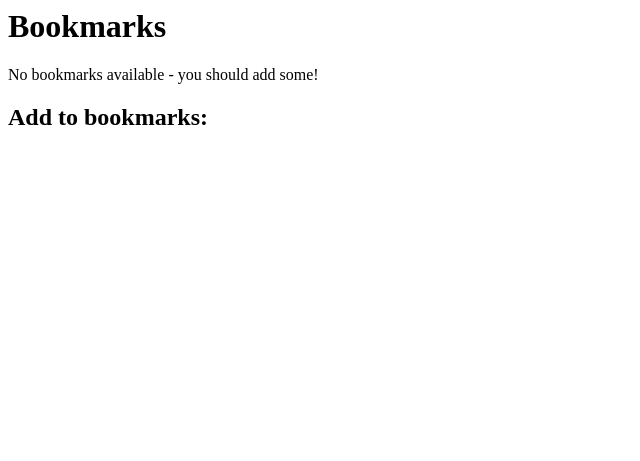
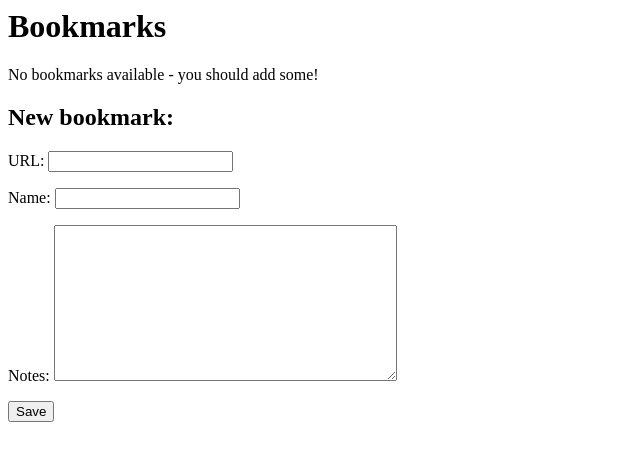
Before and after one commit to adamfetters/djorg, a Django app: page /bookmarks/ in a window 1280 px wide. Shown: the top 461 px of the page, without its empty margins (0-640 px from the left). Run offline with Django 3.2, Linux system fonts and the light colour scheme; data that the repository does not hold is empty.

Commit message:
Displaying unstyled form on bookmarks page

```diff
--- a/bookmarks/templates/bookmarks/index.html
+++ b/bookmarks/templates/bookmarks/index.html
@@ -10,4 +10,9 @@
 {% else %}
 <p>No bookmarks available - you should add some!</p>
 {% endif %}
-<h2>Add to bookmarks:</h2>
+
+<h2>New bookmark:</h2>
+<form method='POST' class='bookmark-form'>
+  {% csrf_token %} {{ form.as_p }}
+  <button type='submit' class='save btn btn-default'>Save</button>
+</form>
--- a/bookmarks/views.py
+++ b/bookmarks/views.py
@@ -1,7 +1,13 @@
 from django.shortcuts import render
+from .forms import BookmarkForm
 from .models import Bookmark
 
-# Create your views here.
+
 def index(request):
-  context = {'bookmarks': Bookmark.objects.all()}
-  return render(request, 'bookmarks/index.html', context)
+    if request.method == 'POST':
+        form = BookmarkForm(request.POST)
+        if form.is_valid():
+            form.save()
+    context = {'bookmarks': Bookmark.objects.all(),
+               'form': BookmarkForm()}
+    return render(request, 'bookmarks/index.html', context)
```
